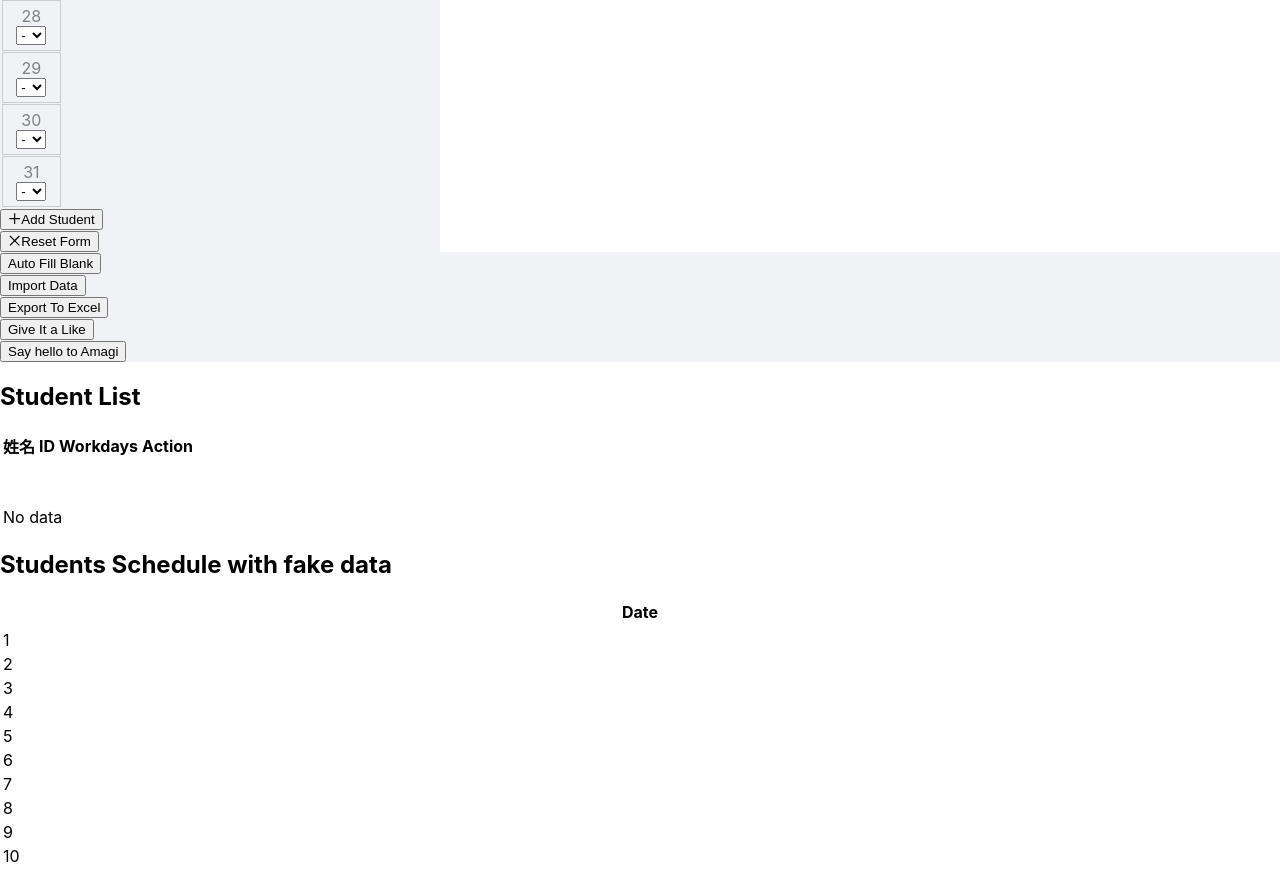
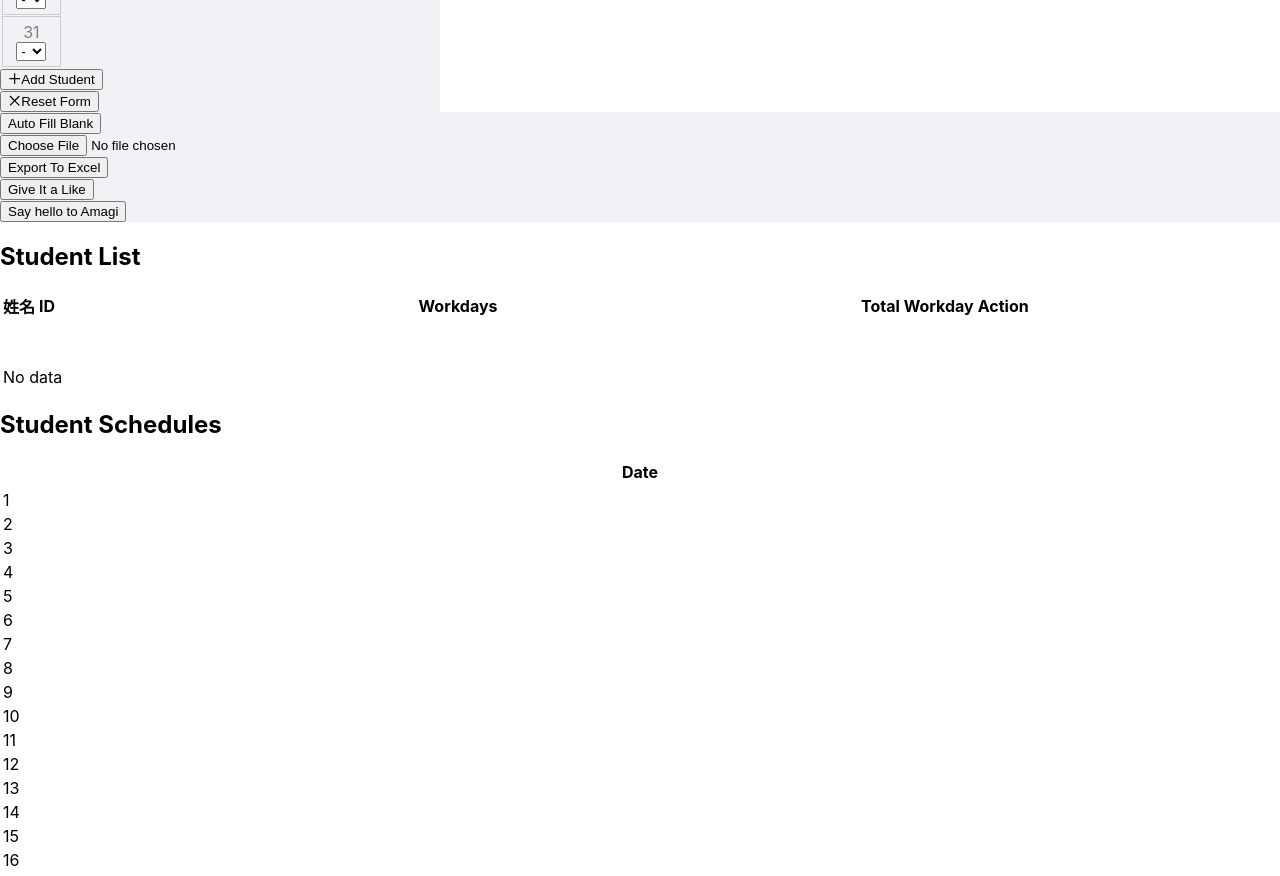
Before and after one commit to AmagiDDmxh/caicai-schedule, a React (Create React App) app: page / in a window 1280 px wide. Shown: the part 1920-2796 px from the top of the page. Built offline with nearby package versions, Linux system fonts and the light colour scheme.

Commit message:
Add import json

```diff
--- a/src/App.tsx
+++ b/src/App.tsx
@@ -1,15 +1,28 @@
-import React, { Dispatch, SetStateAction, useEffect, useState } from "react";
-import { Card, Space, Layout, Button, Typography } from "antd";
+import React, {
+  ChangeEventHandler,
+  Dispatch,
+  FormEventHandler,
+  SetStateAction,
+  useEffect,
+  useState,
+} from "react";
+import { Card, Space, Layout, Button, Typography, Input } from "antd";
 import { v4 as uuid } from "uuid";
 
 import { Student } from "./models";
 import AddStudentForm from "./AddStudentForm";
 import StudentList from "./StudentList";
-import { STORE_KEY_STUDENT_LIST, STORE_KEY_BUILDING_LIST } from "./constants";
-import StudentSchedules from "./StudentSchedules";
+import {
+  STORE_KEY_STUDENT_LIST,
+  STORE_KEY_BUILDING_LIST,
+  STORE_KEY_SCHEDULES,
+} from "./constants";
+import StudentSchedules, { TableProps as Schedule } from "./StudentSchedules";
 import BuildingList from "./BuildingList";
+import { generateMonth } from "./utils";
 import "./App.css";
 
+const month = generateMonth();
 const { Content, Sider, Header } = Layout;
 
 function useSemiPersistentState<T>(
@@ -39,16 +52,46 @@ function App() {
     []
   );
   const [isEdit, setIsEdit] = useState(false);
+  const [isLoading, setIsLoading] = useState(false);
   const [selectedStudent, setSelectedStudent] = useState<Student>();
   const [buildings, setBuildings] = useSemiPersistentState<string[]>(
     STORE_KEY_BUILDING_LIST,
     []
   );
+  const [schedules, setSchedules] = useSemiPersistentState<Schedule[]>(
+    STORE_KEY_SCHEDULES,
+    []
+  );
+
+  useEffect(() => {
+    const data: Schedule[] = month.map((date) => ({ date }));
+
+    for (const student of students) {
+      for (const workday of student.workdays) {
+        const { day, building } = workday;
+        if (building) {
+          const operators = data[day - 1][`building_${building}`];
+          if (operators && !operators.includes(student.name)) {
+            operators.push(student.name);
+          } else {
+            data[day - 1][`building_${building}`] = [student.name];
+          }
+        }
+      }
+    }
+
+    // console.log(data);
+    setSchedules(data);
+  }, [students]);
 
   const handleAddStudent = (student: Student) => {
     const newStudent = {
       ...student,
       id: student.id ?? uuid(),
+      total: student.workdays.reduce(
+        (acc, { day, building }) => acc + (!!building ? 1 : 0),
+        0
+      ),
     };
     setStudents([...students, newStudent]);
     setIsEdit(false);
@@ -60,8 +103,8 @@ function App() {
         student.id === newStudent.id ? newStudent : student
       )
     );
-    setIsEdit(false)
-    setSelectedStudent(undefined)
+    setIsEdit(false);
+    setSelectedStudent(undefined);
   };
 
   const selectStudent = (student: Student) => {
@@ -71,6 +114,35 @@ function App() {
 
   const handleRemoveStudent = (id: string) => {
     setStudents(students.filter((student) => student.id !== id));
+  };
+
+  const handleImportStudentList: ChangeEventHandler<HTMLInputElement> = async (
+    e
+  ) => {
+    setIsLoading(true);
+    console.log("import", e);
+    const fileReader = new FileReader();
+    fileReader.onload = function (progressEvent) {
+      console.log("reading file:", progressEvent);
+      const result = JSON.parse(progressEvent.target!.result as string);
+      console.log(result);
+      const newStudents = result.map((student: Student) => {
+        const workdays = student.workdays ?? month.map((day) => ({ day }));
+        const id = student.id ?? uuid();
+        return {
+          ...student,
+          total: 0,
+          id,
+          workdays,
+        };
+      });
+      console.log(newStudents);
+
+      // append?
+      setStudents(newStudents);
+      setIsLoading(false);
+    };
+    fileReader.readAsText(e.target.files![0]);
   };
 
   return (
@@ -102,20 +174,31 @@ function App() {
         <Header className="caiying-header">
           <Space>
             <Button type="primary">Auto Fill Blank</Button>
-            <Button type="ghost">Import Data</Button>
+            <Input
+              type="file"
+              onChange={handleImportStudentList}
+              multiple={false}
+              accept=".json"
+              placeholder="Import Data"
+            />
             <Button type="default">Export To Excel</Button>
             <Button type="text">Give It a Like</Button>
             <Button type="link">Say hello to Amagi</Button>
           </Space>
         </Header>
         <StudentList
+          loading={isLoading}
           students={students}
           buildings={buildings}
           onSelectStudent={selectStudent}
           onRemoveStudent={handleRemoveStudent}
         />
 
-        <StudentSchedules buildings={buildings} />
+        <StudentSchedules
+          loading={isLoading}
+          data={schedules}
+          buildings={buildings}
+        />
       </Content>
       {/* </Space> */}
 
--- a/src/StudentList.tsx
+++ b/src/StudentList.tsx
@@ -18,10 +18,17 @@ interface Props {
   onSelectStudent: Function;
   onRemoveStudent: Function;
   buildings: string[];
+  loading: boolean;
 }
 
 const StudentList: React.FC<Props> = (props) => {
-  const { students, onSelectStudent, onRemoveStudent, buildings } = props;
+  const {
+    students,
+    onSelectStudent,
+    onRemoveStudent,
+    buildings,
+    loading,
+  } = props;
 
   const columns = [
     {
@@ -35,14 +42,19 @@ const StudentList: React.FC<Props> = (props) => {
       key: "id",
     },
     // {
-    //   title: "住址",
+    //   title: "Building",
     //   dataIndex: "building",
     //   key: "building",
+    //   render(building: string) {
+    //     return <span style={{ color: "blueviolet" }}>{building}</span>;
+    //   },
     // },
+
     {
       title: "Workdays",
       dataIndex: "workdays",
       key: "workdays",
+      width: 800,
       render: (workdays: DateSelect[]) => (
         <>
           <Datepicker
@@ -52,6 +64,11 @@ const StudentList: React.FC<Props> = (props) => {
           ></Datepicker>
         </>
       ),
+    },
+    {
+      title: "Total Workday",
+      dataIndex: "total",
+      key: "total",
     },
     {
       title: "Action",
@@ -86,6 +103,8 @@ const StudentList: React.FC<Props> = (props) => {
       columns={columns}
       dataSource={students}
       size="small"
+      loading={loading}
+      pagination={{ hideOnSinglePage: true }}
     />
   );
 };
--- a/src/StudentSchedules.tsx
+++ b/src/StudentSchedules.tsx
@@ -5,9 +5,9 @@ import faker from "faker";
 import Column from "antd/lib/table/Column";
 import { generateMonth } from "./utils";
 
-interface TableProps {
-  date: any;
-  [buliding: string]: string[];
+export interface TableProps {
+  date: string | number;
+  [buliding: string]: any;
 }
 
 const generateColumns: (buildings: string[]) => ColumnsType<TableProps> = (
@@ -23,8 +23,9 @@ const generateColumns: (buildings: string[]) => ColumnsType<TableProps> = (
     title: `Building ${building}`,
     dataIndex: `building_${building}`,
     width: 80,
-    render(operators?: [string, string]) {
-      const [first, second] = operators!;
+    render(operators: string[] = []) {
+      const [first, second] = operators;
+
       return (
         <>
           <Typography.Paragraph>{first}</Typography.Paragraph>
@@ -35,7 +36,7 @@ const generateColumns: (buildings: string[]) => ColumnsType<TableProps> = (
   })),
 ];
 
-const BUILDINGS = [...Array(9)].map((_, index) => (index + 1).toString());
+// const BUILDINGS = [...Array(9)].map((_, index) => (index + 1).toString());
 
 /**
  * take a max and a min
@@ -44,50 +45,51 @@ const BUILDINGS = [...Array(9)].map((_, index) => (index + 1).toString());
  */
 export const random = (max: number, min = 0) =>
   Math.floor(Math.random() * (max - min)) + min;
-const generateArray = (n: number) => [...Array(n)];
-const shuffle = <T extends any>(arr: T[]) => {
-  const newArray = arr.slice();
-  const len = arr.length;
-  for (let i = 0; i < len; i++) {
-    const j = random(i);
-    if (j !== i) {
-      newArray[i] = newArray[j];
-    }
-    newArray[j] = arr[i];
-  }
-  return newArray;
-};
+// const generateArray = (n: number) => [...Array(n)];
+// const shuffle = <T extends any>(arr: T[]) => {
+//   const newArray = arr.slice();
+//   const len = arr.length;
+//   for (let i = 0; i < len; i++) {
+//     const j = random(i);
+//     if (j !== i) {
+//       newArray[i] = newArray[j];
+//     }
+//     newArray[j] = arr[i];
+//   }
+//   return newArray;
+// };
 
-const operators = generateArray(16).map(() => faker.name.firstName());
-const randomPickTwo = <T extends any>(arr: T[]) => shuffle(arr).slice(0, 2);
+// const operators = generateArray(16).map(() => faker.name.firstName());
+// const randomPickTwo = <T extends any>(arr: T[]) => shuffle(arr).slice(0, 2);
 
-const generateBuildingOperators = (buildings = BUILDINGS) =>
-  shuffle(buildings)
-    .slice(0)
-    .map((building) => ({
-      [`building_${building}`]: randomPickTwo(operators),
-    }))
-    .reduce((acc, cur) => ({ ...acc, ...cur }), {});
+// const generateBuildingOperators = (buildings = BUILDINGS) =>
+//   shuffle(buildings)
+//     .slice(0)
+//     .map((building) => ({
+//       [`building_${building}`]: randomPickTwo(operators),
+//     }))
+//     .reduce((acc, cur) => ({ ...acc, ...cur }), {});
 
-const DATA = (buildings: string[]) =>
-  generateMonth().map((date) => ({
-    date,
-    ...generateBuildingOperators(buildings),
-  }));
+// const DATA = (buildings: string[]) =>
+//   generateMonth().map((date) => ({
+//     date,
+//     ...generateBuildingOperators(buildings),
+//   }));
 
 interface StudentSchedulesProps {
-  data?: TableProps[];
-  buildings?: string[];
+  data: TableProps[];
+  buildings: string[];
+  loading: boolean;
 }
 
 const StudentSchedules: FC<StudentSchedulesProps> = (props) => {
-  const { buildings = BUILDINGS, data = DATA(buildings) } = props;
+  const { buildings, data, loading } = props;
 
   return (
     <Table
-      title={() => (
-        <Typography.Title>Students Schedule with fake data</Typography.Title>
-      )}
+      title={() => <Typography.Title>Student Schedules</Typography.Title>}
+      loading={loading}
+      pagination={{ pageSize: 32, hideOnSinglePage: true }}
       columns={generateColumns(buildings)}
       dataSource={data as any}
       scroll={{ x: 1280, y: 800 }}
--- a/src/components/Datepicker.tsx
+++ b/src/components/Datepicker.tsx
@@ -211,7 +211,7 @@ const Datepicker: FC<DatepickerProps> = ({
             // onMouseEnter={() => setHoverColumn(index)}
             // onMouseLeave={() => setHoverColumn(-1)}
             // onClick={() => setSelectedColumn(index)}
-            className="weekday"
+            className={css`text-align: center;`}
           >
             {day}
           </Col>
--- a/src/constants.ts
+++ b/src/constants.ts
@@ -1,2 +1,3 @@
 export const STORE_KEY_STUDENT_LIST = '__STUDENT_LIST__';
 export const STORE_KEY_BUILDING_LIST = '__BUILDING_LIST__';
+export const STORE_KEY_SCHEDULES = '__SCHEDULES__';
--- a/src/models.ts
+++ b/src/models.ts
@@ -6,4 +6,5 @@ export interface Student {
   id: string;
   workdays: DateSelect[];
   isManager?: boolean;
+  total: number
 }
```
